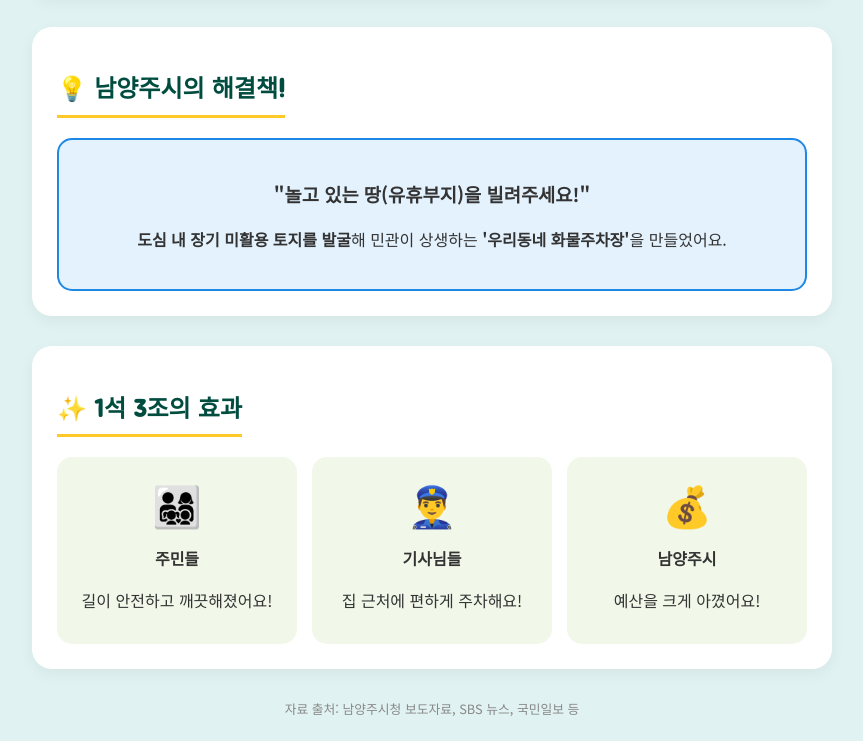
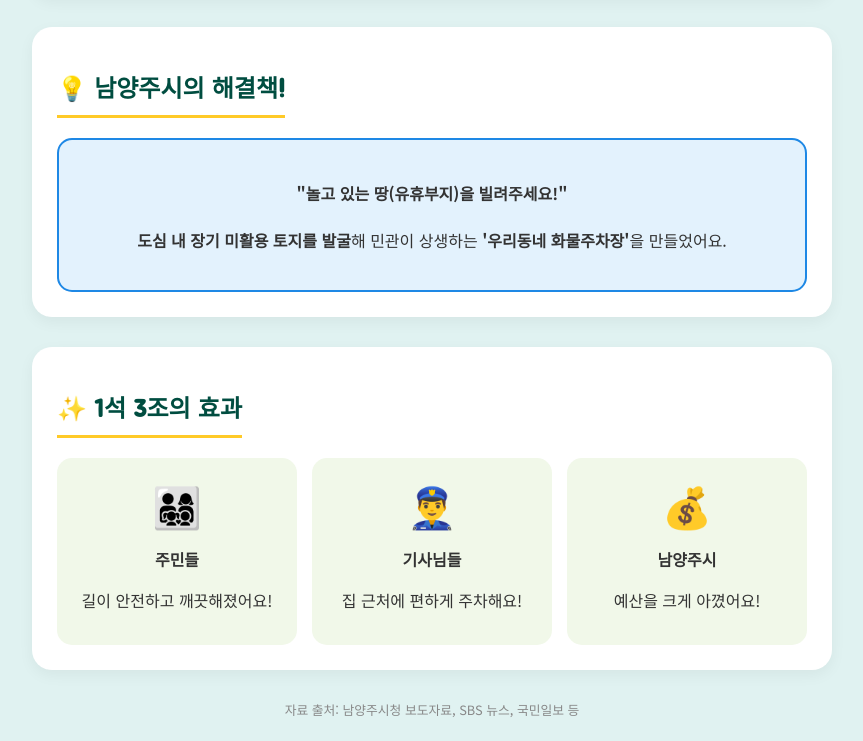
Before and after one commit to jason-public/we-garage, a plain HTML site: page index.html in a window 1280 px wide. Shown: the part 2262-3003 px from the top of the page, without its empty margins (208-1071 px from the left). Drawn offline with Linux system fonts and the light colour scheme.

Commit message:
Update index.html

```diff
--- a/index.html
+++ b/index.html
@@ -290,7 +290,7 @@
         <section>
             <h2>💡 남양주시의 해결책!</h2>
             <div class="solution-card">
-                <h3>"놀고 있는 땅(유휴부지)을 빌려주세요!"</h3>
+                <h4>"놀고 있는 땅(유휴부지)을 빌려주세요!"</h3>
                 <p><strong>도심 내 장기 미활용 토지를 발굴</strong>해 민관이 상생하는 <strong>'우리동네 화물주차장'</strong>을 만들었어요.</p>
             </div>
         </section>
```
